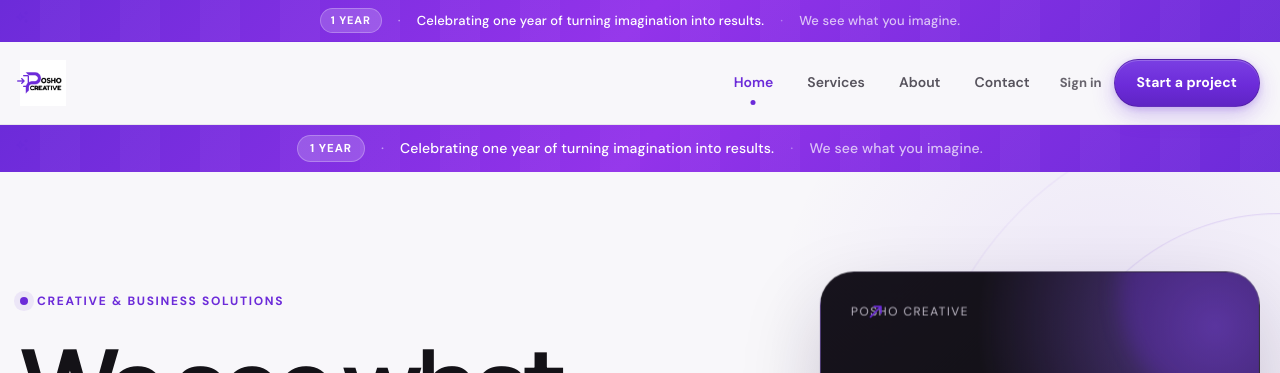
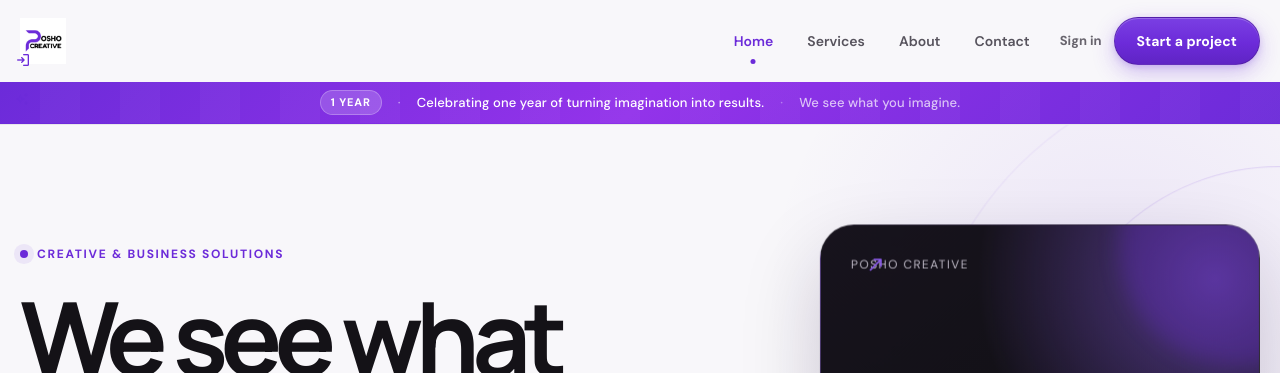
Before and after one commit to poshocreative/poshocreative, a React (Vite) app: page / in a window 1280 px wide. Shown: the top 373 px of the page. Built offline with nearby package versions, Linux system fonts and the light colour scheme; no server answers.

Commit message:
Fix anniversary banner: remove duplicate from homepage, move inside sticky header, fix hero icon CSS selectors

```diff
--- a/src/components/Header.jsx
+++ b/src/components/Header.jsx
@@ -209,7 +209,6 @@ export default function Header() {
 
   return (
     <>
-      <AnniversaryBanner variant="public" />
       <header className="site-header">
         <div className="container header-inner">
           <Link
@@ -384,6 +383,8 @@ export default function Header() {
             )}
           </div>
         </div>
+
+        <AnniversaryBanner variant="public" />
       </header>
 
       <div
--- a/src/pages/Home.jsx
+++ b/src/pages/Home.jsx
@@ -3,13 +3,11 @@ import { Link } from 'react-router-dom';
 
 
 import Icon from '../components/ui/Icon';
-import AnniversaryBanner from '../components/ui/AnniversaryBanner';
 import { services } from '../data/services';
 
 export default function Home() {
   return (
     <main className="home-page">
-      <AnniversaryBanner variant="hero" />
       <section className="hero-section">
         <div className="hero-decoration hero-decoration-one" />
         <div className="hero-decoration hero-decoration-two" />
--- a/src/styles/global.css
+++ b/src/styles/global.css
@@ -496,7 +496,8 @@ a {
   gap: 8px;
 }
 
-.hero-trust svg {
+.hero-trust svg,
+.hero-trust .material-symbols-rounded {
   color: var(--brand-primary);
 }
 
@@ -581,7 +582,8 @@ a {
   letter-spacing: 0.12em;
 }
 
-.hero-card-top svg {
+.hero-card-top svg,
+.hero-card-top .material-symbols-rounded {
   color: var(--brand-primary-light);
 }
 
@@ -1400,7 +1402,8 @@ a {
   font-size: 13px;
 }
 
-.directory-count svg {
+.directory-count svg,
+.directory-count .material-symbols-rounded {
   color: var(--brand-primary);
 }
 
@@ -1839,7 +1842,8 @@ a {
   font-weight: 600;
 }
 
-.service-capability-row svg {
+.service-capability-row svg,
+.service-capability-row .material-symbols-rounded {
   color: var(--brand-primary);
 }
 
```
